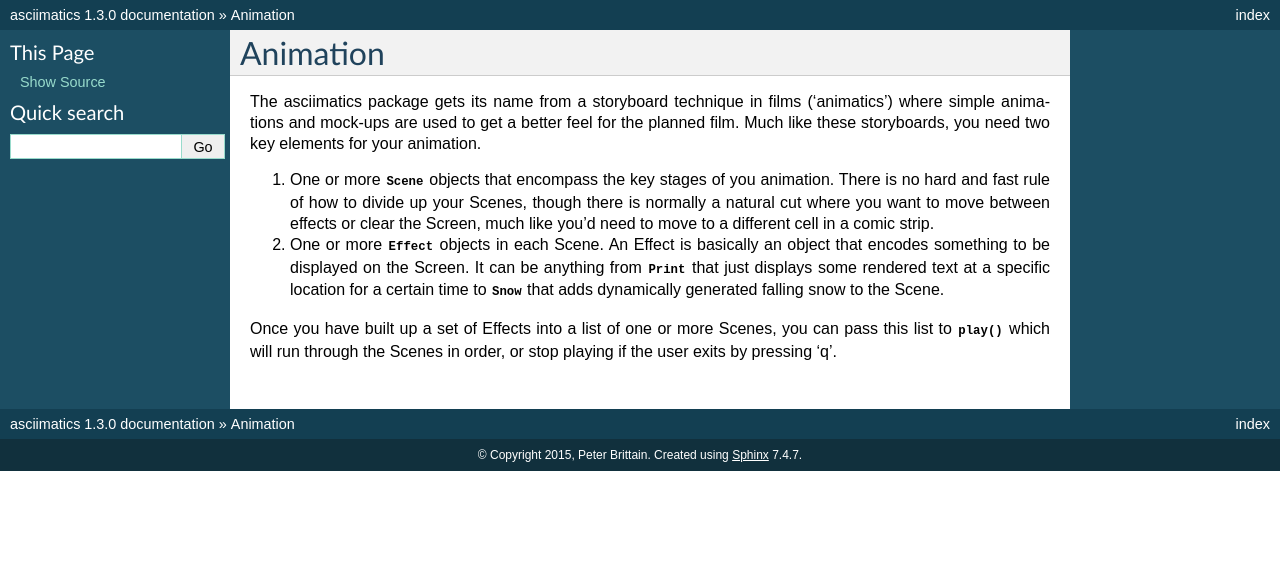
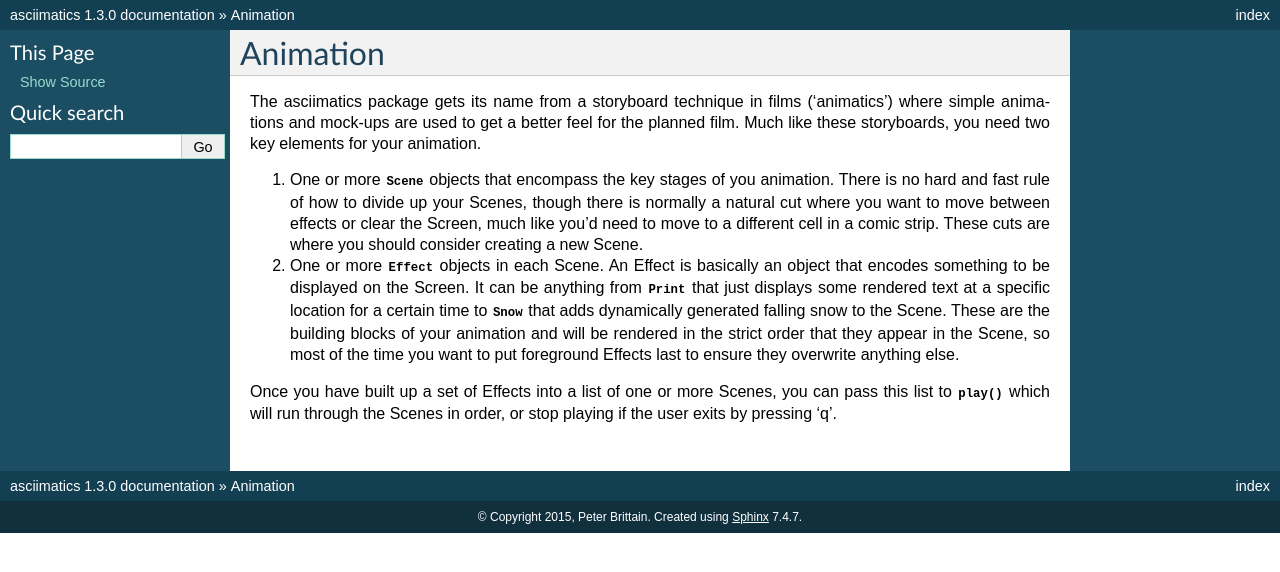
Before and after one commit to peterbrittain/asciimatics, a Sphinx documentation site: the page built from doc/source/animation.rst, in a window 1280 px wide. Shown: the top 572 px of the page. Built offline with Sphinx 7.4.7, drawn with Linux system fonts in a browser that asks for light colours; pages that are not in the unit, such as notebooks, are missing from menus.

Commit message:
Update animation.rst

```diff
--- a/doc/source/animation.rst
+++ b/doc/source/animation.rst
@@ -2,8 +2,8 @@ Animation
 ---------
 The asciimatics package gets its name from a storyboard technique in films ('animatics') where simple animations and mock-ups are used to get a better feel for the planned film.  Much like these storyboards, you need two key elements for your animation.
 
-1. One or more  :py:obj:`.Scene` objects that encompass the key stages of you animation.  There is no hard and fast rule of how to divide up your Scenes, though there is normally a natural cut where you want to move between effects or clear the Screen, much like you'd need to move to a different cell in a comic strip.
+1. One or more  :py:obj:`.Scene` objects that encompass the key stages of you animation.  There is no hard and fast rule of how to divide up your Scenes, though there is normally a natural cut where you want to move between effects or clear the Screen, much like you'd need to move to a different cell in a comic strip.  These cuts are where you should consider creating a new Scene.
 
-2. One or more :py:obj:`.Effect` objects in each Scene.  An Effect is basically an object that encodes something to be displayed on the Screen.  It can be anything from :py:obj:`.Print` that just displays some rendered text at a specific location for a certain time to :py:obj:`.Snow` that adds dynamically generated falling snow to the Scene.
+2. One or more :py:obj:`.Effect` objects in each Scene.  An Effect is basically an object that encodes something to be displayed on the Screen.  It can be anything from :py:obj:`.Print` that just displays some rendered text at a specific location for a certain time to :py:obj:`.Snow` that adds dynamically generated falling snow to the Scene.  These are the building blocks of your animation and will be rendered in the strict order that they appear in the Scene, so most of the time you want to put foreground Effects last to ensure they overwrite anything else.
 
 Once you have built up a set of Effects into a list of one or more Scenes, you can pass this list to :py:meth:`.play` which will run through the Scenes in order, or stop playing if the user exits by pressing 'q'.
```
